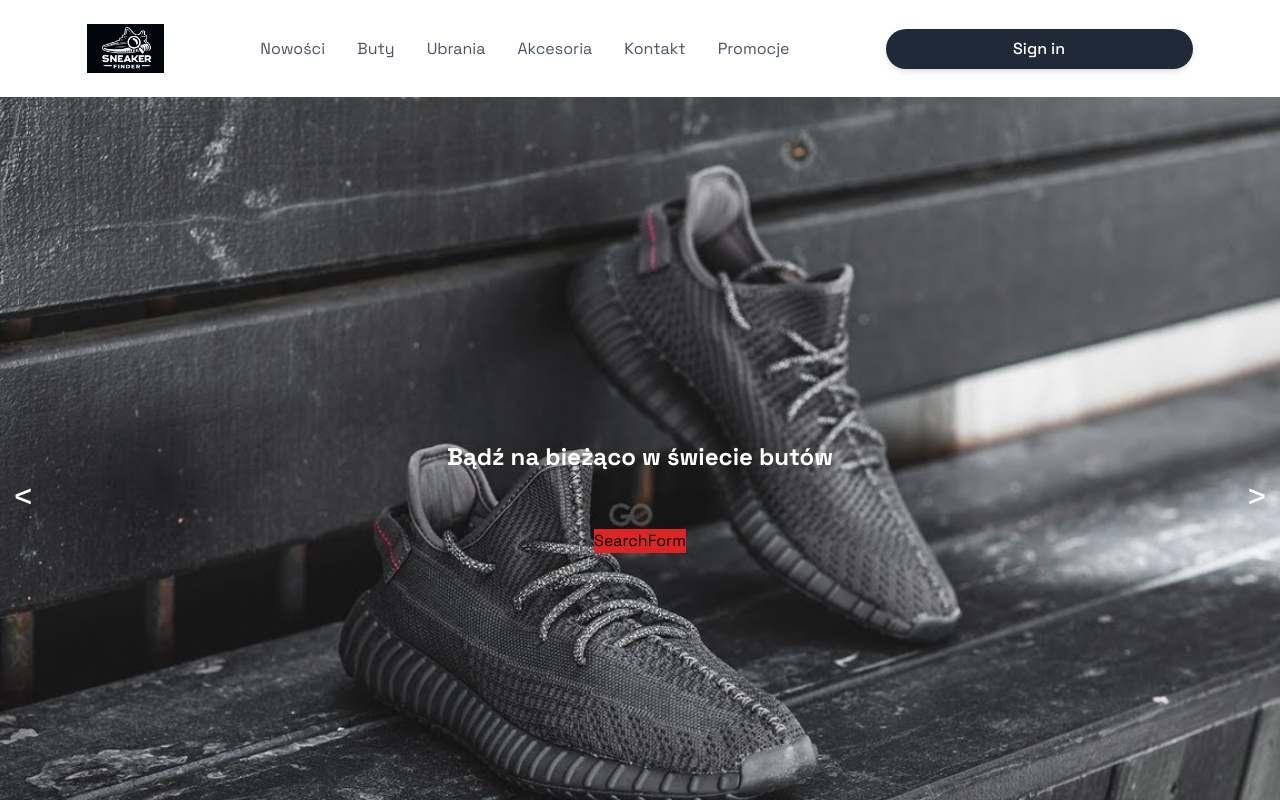
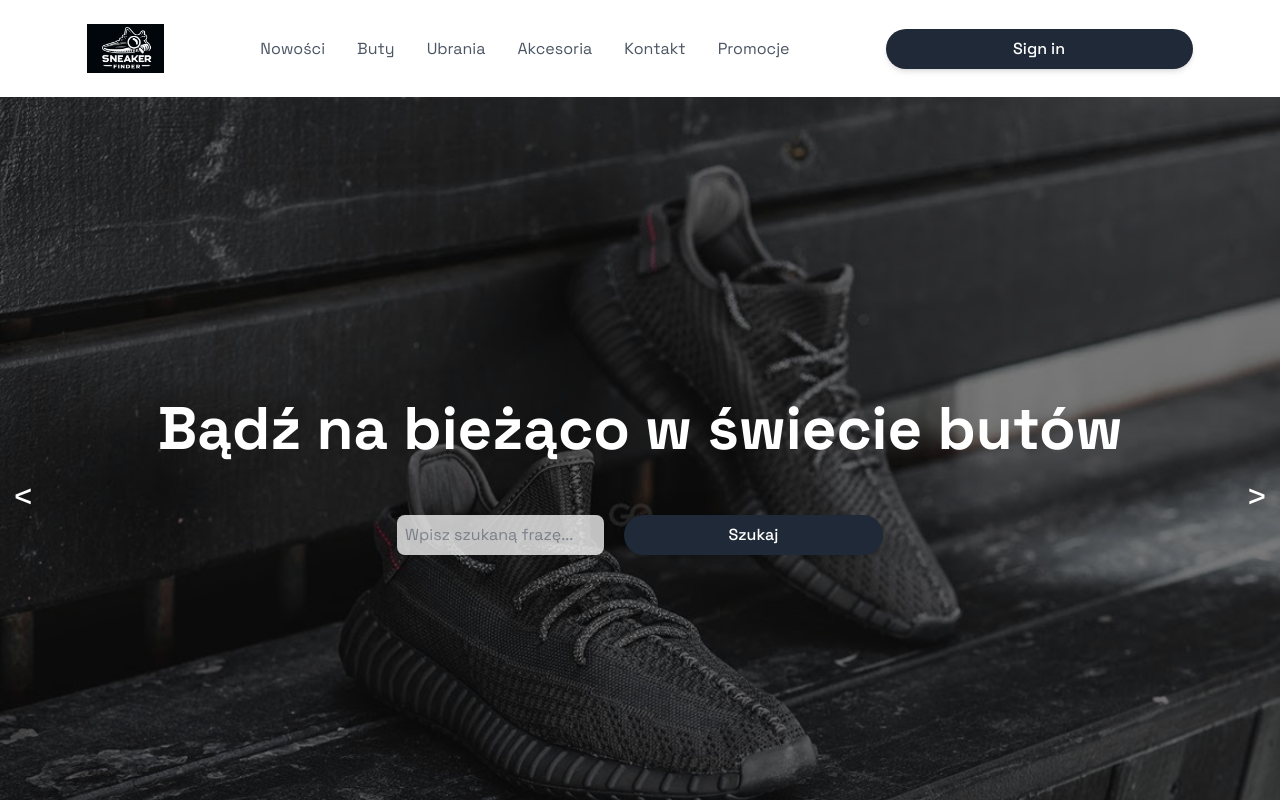
Before and after one commit to RobertSternal/Sneaker-Finder, a Next.js app in the folder SneakerFinder/Client/: page / in a window 1280 px wide. Shown: the top 800 px of the page. Built offline with nearby package versions, Linux system fonts and the light colour scheme.

Commit message:
Add Search From to Home

```diff
--- a/SneakerFinder/Client/src/components/AuthButton.tsx
+++ b/SneakerFinder/Client/src/components/Button.tsx
@@ -5,7 +5,7 @@ type Props = {
   className?: string;
 };
 
-export default function AuthButton({ name, className = "" }: Props) {
+export default function Button({ name, className = "" }: Props) {
   return (
     <button
       className={`bg-gray-800 text-white font-medium py-2 px-4 w-full rounded-3xl hover:bg-gray-700 focus:outline-none focus:ring-2 focus:ring-gray-500 focus:ring-opacity-50 shadow-md transition duration-150 ease-in-out ${className}`}
--- a/SneakerFinder/Client/src/components/HeroCarousel.tsx
+++ b/SneakerFinder/Client/src/components/HeroCarousel.tsx
@@ -16,16 +16,12 @@ export default function HeroCarousel({}: Props) {
     setCurrentImage((prevImage) => (prevImage - 1 + 3) % 3);
   };
 
-  const images = [
-    "/hero1.png",
-    "/hero2.png",
-    "/hero3.png"
-  ];
+  const images = ["/hero1.png", "/hero2.png", "/hero3.png"];
 
   const captions = [
     "Bądź na bieżąco w świecie butów",
     "Dodawaj rzeczy do swoich kolekcji",
-    "Obserwuj ceny butów"
+    "Obserwuj ceny butów",
   ];
 
   return (
@@ -38,26 +34,21 @@ export default function HeroCarousel({}: Props) {
           objectFit="cover"
           objectPosition="center"
         />
+        <div className="absolute inset-0 bg-black opacity-50"></div>
         <div className="absolute inset-0 flex flex-col items-center justify-center">
-          <p className="text-white text-2xl font-bold mb-4">
+          <p className="text-white text-6xl font-bold mb-4">
             {captions[currentImage]}
           </p>
-          <SearchForm/>
+          <SearchForm />
         </div>
       </div>
       <div className="absolute z-10 top-1/2 left-3 transform -translate-y-1/2">
-        <button
-          onClick={prevImage}
-          className="text-white text-4xl"
-        >
+        <button onClick={prevImage} className="text-white text-4xl">
           &lt;
         </button>
       </div>
       <div className="absolute z-10 top-1/2 right-3 transform -translate-y-1/2">
-        <button
-          onClick={nextImage}
-          className="text-white text-4xl"
-        >
+        <button onClick={nextImage} className="text-white text-4xl">
           &gt;
         </button>
       </div>
--- a/SneakerFinder/Client/src/components/SearchForm.tsx
+++ b/SneakerFinder/Client/src/components/SearchForm.tsx
@@ -1,9 +1,32 @@
-import React from 'react'
+import React, { useState } from "react";
+import Button from "./Button";
 
-type Props = {}
+type Props = {};
 
 export default function SearchForm({}: Props) {
+  const [searchTerm, setSearchTerm] = useState("");
+
+  function handleInputChange(event: React.ChangeEvent<HTMLInputElement>) {
+    setSearchTerm(event.target.value);
+  }
+
+  function handleSubmit(event: React.FormEvent<HTMLFormElement>) {
+    event.preventDefault();
+  }
+
   return (
-    <div className='bg-red-600 mt-10'>SearchForm</div>
-  )
+    <>
+      <form onSubmit={handleSubmit} className="flex m-10">
+        <input
+          type="text"
+          value={searchTerm}
+          onChange={handleInputChange}
+          className="p-2 rounded-lg flex-grow mr-5 w-96 opacity-75 focus:outline-none focus:ring-2 focus:ring-gray-800 focus:ring-opacity-50"
+          placeholder="Wpisz szukaną frazę..."
+        />
+
+        <Button name="Szukaj" className="w-36" />
+      </form>
+    </>
+  );
 }
--- a/SneakerFinder/Client/src/containers/LoginForm.tsx
+++ b/SneakerFinder/Client/src/containers/LoginForm.tsx
@@ -1,7 +1,7 @@
 import React from "react";
 import AuthInput from "@/components/AuthInput";
 import SocialButton from "@/components/SocialButton";
-import AuthButton from "@/components/AuthButton";
+import Button from "@/components/Button";
 
 export default function LoginForm() {
   return (
@@ -58,7 +58,7 @@ export default function LoginForm() {
             </div>
           </div>
           <div>
-            <AuthButton name="Zaloguj się"/>
+            <Button name="Zaloguj się" />
           </div>
 
           <div className="mt-6 text-center">
--- a/SneakerFinder/Client/src/containers/RegisterForm.tsx
+++ b/SneakerFinder/Client/src/containers/RegisterForm.tsx
@@ -1,7 +1,7 @@
 import React from "react";
 import AuthInput from "@/components/AuthInput";
 import SocialButton from "@/components/SocialButton";
-import AuthButton from "@/components/AuthButton";
+import Button from "@/components/Button";
 
 export default function RegisterForm() {
   return (
@@ -80,13 +80,12 @@ export default function RegisterForm() {
                 className="h-4 w-4 text-indigo-600 border-gray-300 rounded"
               />
               <label className="ml-2 block text-sm text-gray-900">
-              I accept the regulations and privacy policy
+                I accept the regulations and privacy policy
               </label>
             </div>
-
           </div>
           <div>
-            <AuthButton name="Sign in" />
+            <Button name="Sign in" />
           </div>
 
           <div className="mt-6 text-center">
--- a/SneakerFinder/Client/src/layouts/Navbar.tsx
+++ b/SneakerFinder/Client/src/layouts/Navbar.tsx
@@ -1,6 +1,6 @@
 import Link from "next/link";
 import Image from "next/image";
-import AuthButton from "@/components/AuthButton";
+import Button from "@/components/Button";
 
 export default function Navbar() {
   return (
@@ -11,7 +11,7 @@ export default function Navbar() {
       >
         <div className="flex items-center justify-center space-x-8">
           <Link href="/" passHref>
-          <Image src="/logo.png" alt="hhh" width={300} height={300} />
+            <Image src="/logo.png" alt="hhh" width={300} height={300} />
           </Link>
 
           <Link href="/" className="text-gray-600 hover:text-gray-800 pl-16 ">
@@ -33,7 +33,7 @@ export default function Navbar() {
             Promocje
           </Link>
 
-          <AuthButton className="" name="Sign in" />
+          <Button className="" name="Sign in" />
         </div>
       </nav>
     </header>
```
